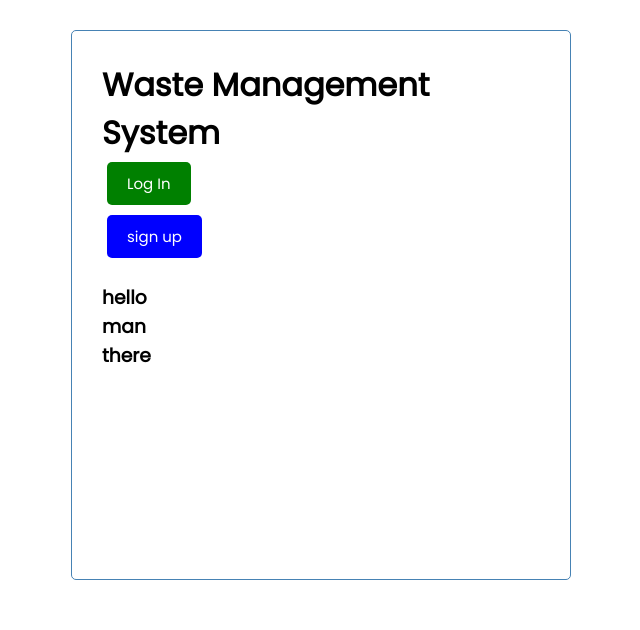
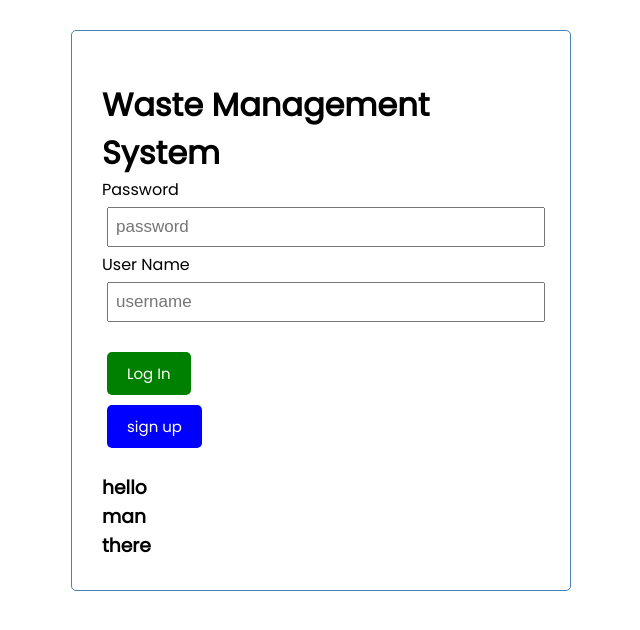
Before and after one commit to masoudz88/food_donations_frontend, a React (Create React App) app in the folder waste-management/: page / in a window 1280 px wide. Shown: the top 630 px of the page, without its empty margins (319-959 px from the left). Built offline with nearby package versions, Linux system fonts and the light colour scheme.

Commit message:
input values

```diff
--- a/waste-management/package.json
+++ b/waste-management/package.json
@@ -8,6 +8,7 @@
     "@testing-library/user-event": "^12.8.3",
     "react": "^17.0.1",
     "react-dom": "^17.0.1",
+    "react-icons": "^4.2.0",
     "react-scripts": "4.0.3",
     "web-vitals": "^1.1.1"
   },
--- a/waste-management/src/App.js
+++ b/waste-management/src/App.js
@@ -1,5 +1,6 @@
 import Tasks from "./components/Tasks"
 import Header from "./components/Header"
+import Input from "./components/Input"
 import {useState} from "react"
 const App=()=> {
   const [tasks, setTask] = useState(
@@ -20,7 +21,9 @@ const App=()=> {
 )
   return (
     <div className="container">
+      <Input/>
       <Header/>
+
       <Tasks tasks={tasks}/>
     </div>
   );
--- a/waste-management/src/components/Header.js
+++ b/waste-management/src/components/Header.js
@@ -1,13 +1,13 @@
 import Button from "./Button"
 
 
-const Header = ({title}) => {
+const Header = () => {
     const onClick=()=>{
         console.log("clicked")
     }
     return (
         <header className="header">
-            <h1 >{title}</h1>
+
              <Button color="green" text="Log In" onClick={onClick}/>
              <Button color="blue" text="sign up"/>
         </header>
@@ -15,9 +15,7 @@ const Header = ({title}) => {
     )
 }
 
-Header.defaultProps={
-    title: "Waste Management System",
-}
+
 
 
 
--- /dev/null
+++ b/waste-management/src/components/Input.js
@@ -0,0 +1,21 @@
+
+const Input = ({title}) => {
+    return (
+        <form className="form-control">
+            <h1 >{title}</h1>
+            <div>
+            <label>Password</label>
+            <input type="text" placeholder="password"></input>
+            </div>
+            <div>
+            <label>User Name</label>
+            <input type="text" placeholder="username"></input>
+            </div>
+        </form>
+    )
+}
+
+export default Input
+Input.defaultProps={
+    title: "Waste Management System",
+}
```
Also changed, not shown: 2 other files (tests, documents, lock files or other folders).
